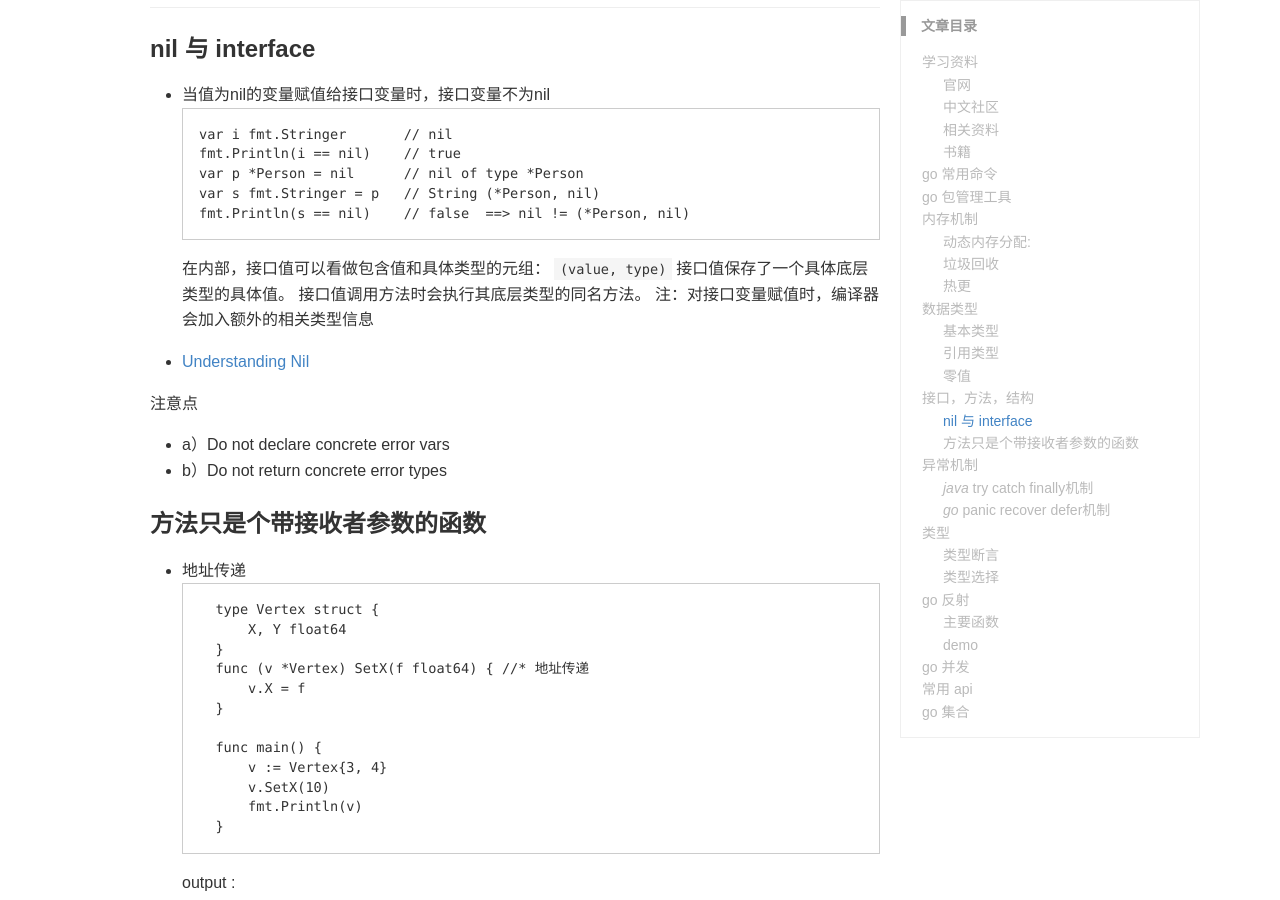
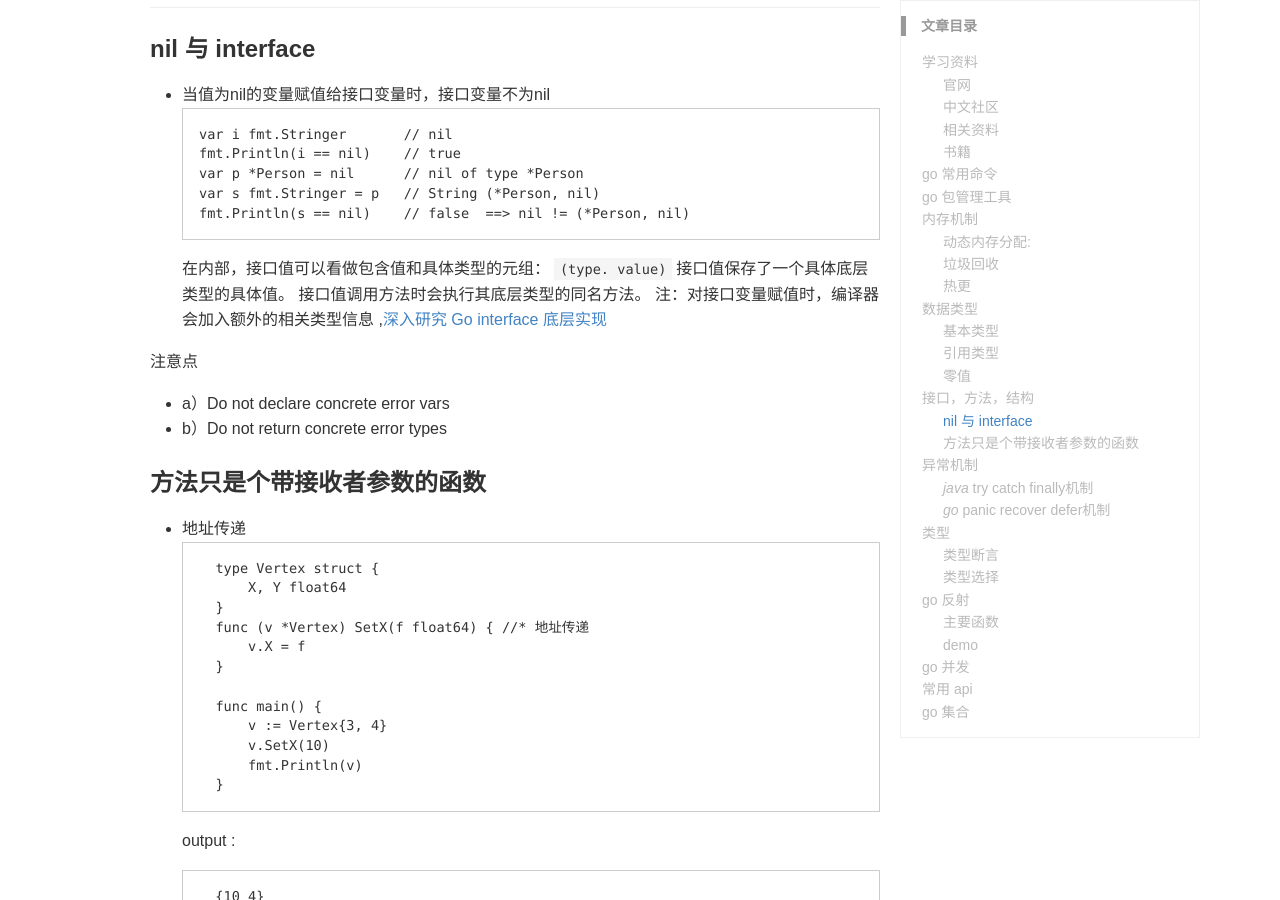
Before and after one commit to zhuxinlong/zhuxinlong.github.io, a Jekyll site: the page built from _posts/2018-11-11-go-notes.md, in a window 1280 px wide and 900 px high, scrolled down 3250 px. Built offline with Jekyll 4.4.1, drawn with Linux system fonts in a browser that asks for light colours; some web fonts are replaced; comment, search, counter and statistics services are not loaded; a style sheet for code colours, icons or effects is not loaded; some of the changed text lies outside the part shown.

Commit message:
Update 2018-11-11-go-notes.md

````diff
--- a/_posts/2018-11-11-go-notes.md
+++ b/_posts/2018-11-11-go-notes.md
@@ -118,11 +118,11 @@ var s fmt.Stringer = p   // String (*Person, nil)
 fmt.Println(s == nil)    // false  ==> nil != (*Person, nil)
 ```
 在内部，接口值可以看做包含值和具体类型的元组：
-`(value, type)`
+`(type. value)`
 接口值保存了一个具体底层类型的具体值。
 接口值调用方法时会执行其底层类型的同名方法。
-注：对接口变量赋值时，编译器会加入额外的相关类型信息
-* [Understanding Nil](https://speakerdeck.com/campoy/understanding-nil?slide=51)
+注：对接口变量赋值时，编译器会加入额外的相关类型信息 ,[深入研究 Go interface 底层实现
+](<https://halfrost.com/go_interface/>)
 
 注意点
 * a）Do not declare concrete error vars
````
